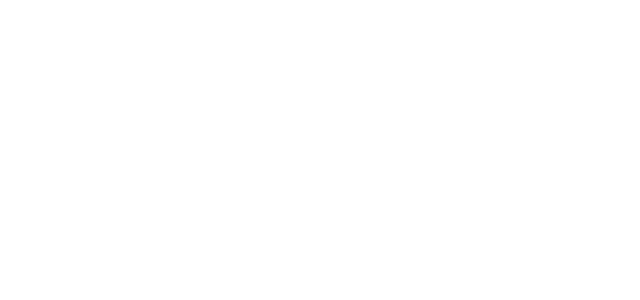
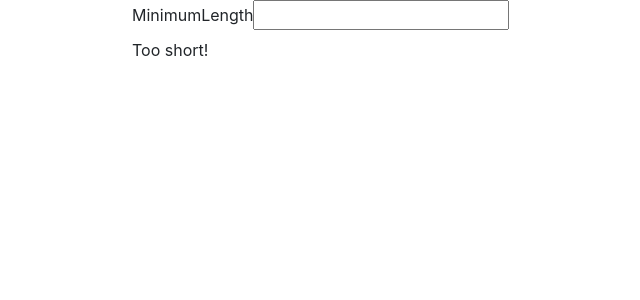
Before and after one commit to nosvalds/devMe-week9--react, a React (Create React App) app in the folder react-wk9-quiz/quiz/: page / in a window 1280 px wide. Shown: the top 300 px of the page, without its empty margins (308-948 px from the left). Built offline with nearby package versions, Linux system fonts and the light colour scheme.

Commit message:
Quiz 05 - Minimum Length

```diff
--- a/react-wk9-quiz/quiz/src/App.js
+++ b/react-wk9-quiz/quiz/src/App.js
@@ -6,15 +6,16 @@
 import EvenClicks from './components/EvenClicks';
 import CountBy from './components/CountBy';
 import HideMe from './components/HideMe';
+import MinimumLength from './components/MinimumLength';
 
 function App() {
   return (
     <div className="mx-auto" style={{width: 400}}>
       <Router>
+        <MinimumLength length={ 5 } />
         <Route path="/hide-me">
           <HideMe>Blah blah blah blah</HideMe>
         </Route>
-
         <Route path="/count-by/:step" render={ ({ match }) => (
                 <CountBy
                     step={ +match.params.step }
--- /dev/null
+++ b/react-wk9-quiz/quiz/src/components/MinimumLength.js
@@ -0,0 +1,39 @@
+import React, { Component } from 'react';
+
+class MinimumLength extends Component {
+    constructor(props) {
+        super(props);
+
+        this.state = {
+            input: ""
+        };
+
+        this.handleChange = this.handleChange.bind(this);
+    }
+
+    handleChange(e) {
+        this.setState({ input: e.currentTarget.value });
+    }
+
+    render() {
+        const { input } = this.state;
+        const { length } = this.props;
+        let curLength = input.length;
+
+        return (
+            <>
+                <label>MinimumLength
+                    <input
+                        type="text"
+                        onChange={ this.handleChange }
+                        value={ input }
+                        >
+                    </input>
+                </label>
+                { curLength < length ? <p>Too short!</p> : null}
+            </>
+        );
+    }
+}
+
+export default MinimumLength;
```
